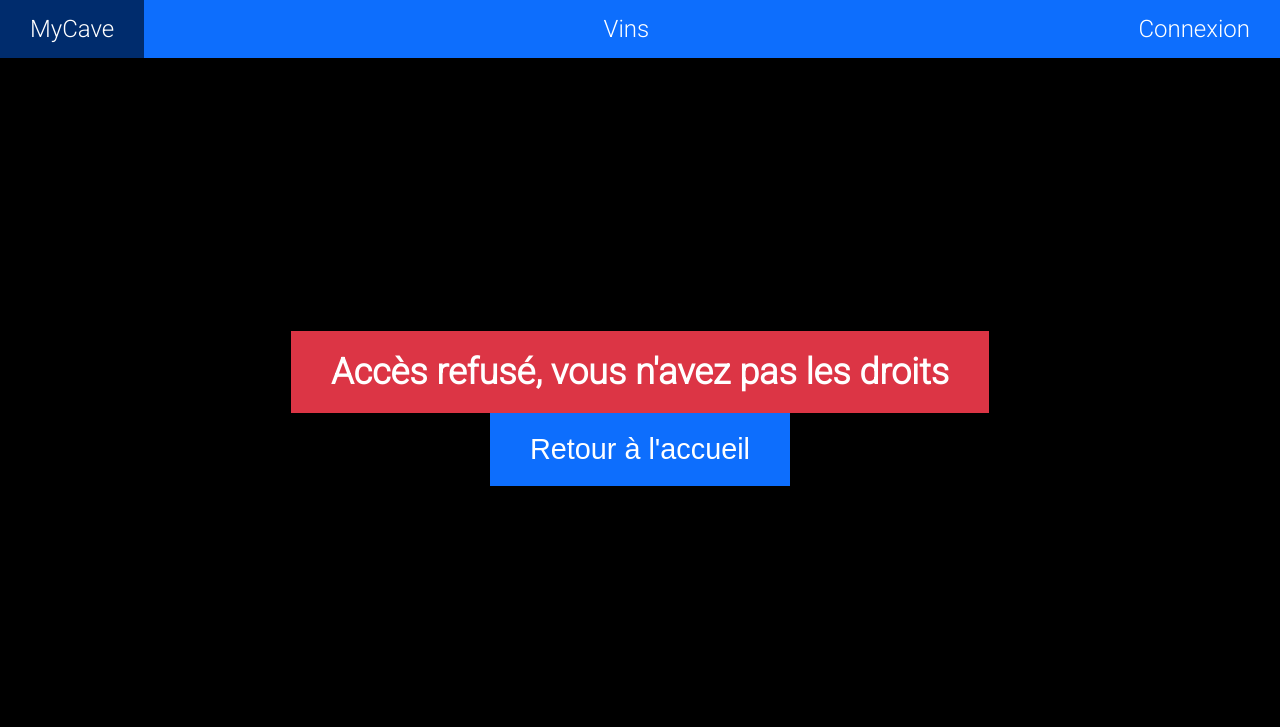
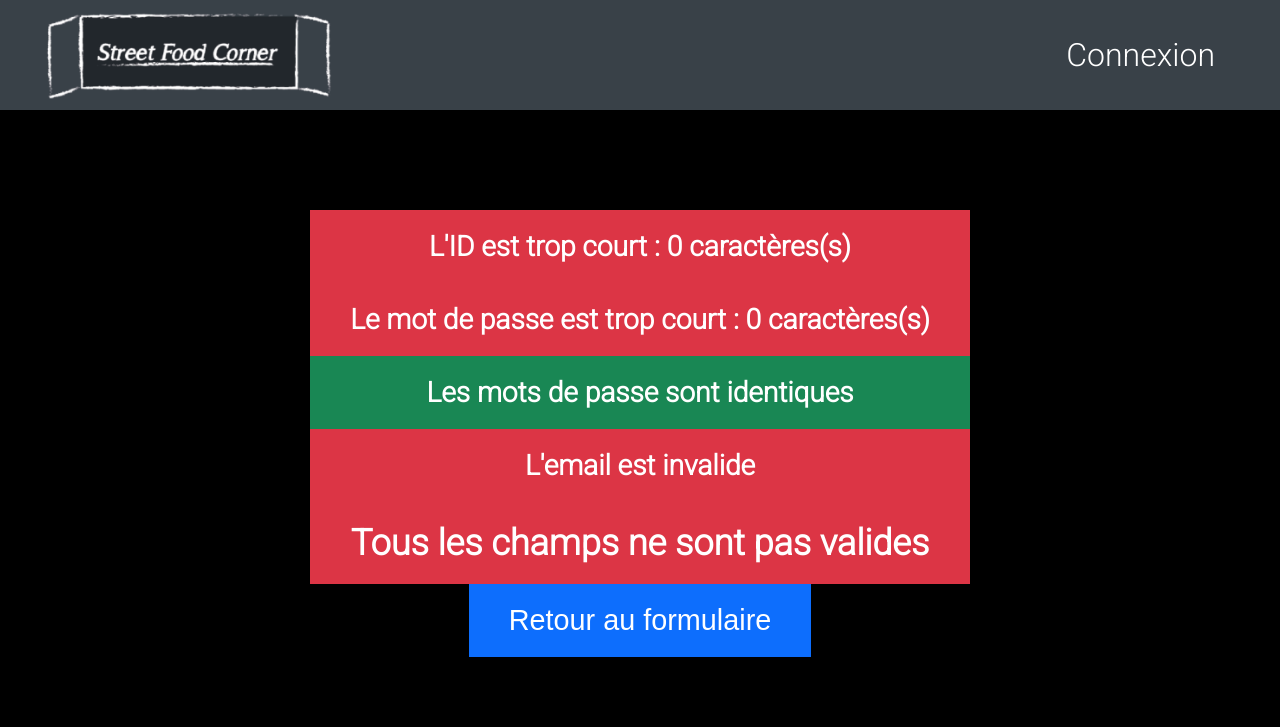
Before and after one commit to Matthieu-renaud/streetfoodcorner, a PHP site: page /validation_ajout_user.php in a window 1280 px wide. Shown: the top 727 px of the page. Run offline with PHP 8.4, Linux system fonts and the light colour scheme; data that the repository does not hold is empty.

Commit message:
ajustement index et tout le tralala

```diff
--- a/assets/css/style.css
+++ b/assets/css/style.css
@@ -9,6 +9,7 @@
   --bordeaux: #631120;
   --white: #ffffff;
   --black: #000000;
+  --gray: #394148;
 }
 
 /* var(--bordeaux) */
@@ -28,6 +29,7 @@ body {
   display: flex;
   align-items: center;
   justify-content: center;
+  flex-direction: column;
   min-height: 80vh
 }
 
@@ -38,13 +40,13 @@ ul {
 
 .menus {
   display: inline;
-  font-size: 1.5rem;
-  padding: 15px 30px;
+  font-size: 2rem;
+  padding: 36px 50px;
 }
 
 .btn:hover,
 .menus:hover {
-  background-color:var(--blue) ;
+  background-color:var(--black) ;
 }
 
 header {
@@ -55,11 +57,18 @@ header {
 }
 
 nav {
-  padding: 15px 0px;
+  padding: 5px 15px;
   display: flex;
   justify-content:space-between;
   align-items: center;
-  background-color: var(--info);
+  background-color: var(--gray);
+}
+
+.logo {
+  background: transparent no-repeat center;
+  background-size: cover;
+  height: 100px;
+  width: 350px;
 }
 
 .connect {
@@ -251,6 +259,7 @@ a {
 }
 
 main {
+  margin-top: 50px;
   display: block;
   text-align: center;
 }
--- a/parts/db_connect.php
+++ b/parts/db_connect.php
@@ -4,6 +4,6 @@ $dsn = 'mysql:dbname=streetfoodcorner;host=127.0.0.1';
 $user = 'root';
 $password = '';
 
-$dbh = new PDO($dsn, $user, $password);
+$req = new PDO($dsn, $user, $password);
 
 ?>
--- a/parts/footer.php
+++ b/parts/footer.php
@@ -1,3 +1,4 @@
+  <br><br>
 
 </body>
 </html>
--- a/parts/header.php
+++ b/parts/header.php
@@ -8,15 +8,26 @@
   <title>Street Food Corner</title>
 </head>
 <body>
-<?php session_start(); ?>
+<?php
+if(!isset($_SESSION['id'])) {
+  session_start();
+}
+?>
 <header>
   <nav>
     <ul class="group_menus">
+      <li>
+        <a href="../pages/index.php">
+          <div class="logo" style="background-image : url(../assets/img/logo.png)"></div>
+        </a>
+      </li>
+    </ul>
+    <ul class="group_menus">
     <?php
       if (isset($_SESSION['id'])) {
-        echo '<li class="menus btn_deco"><a href="./deconnexion.php">Déconnexion</a></li>';
+      echo '<li class="menus btn_deco"><a href="../pages/deconnexion.php">Déconnexion</a></li>';
       } else {
-        echo '<li class="menus btn_co"><a href="./connexion.php">Connexion</a></li>';
+      echo '<li class="menus btn_co"><a href="../pages/connexion.php">Connexion</a></li>';
       }
     ?>
     </ul>
--- a/traitement/validation_ajout_user.php
+++ b/traitement/validation_ajout_user.php
@@ -1,49 +1,8 @@
-<!DOCTYPE html>
-<html lang="en">
-<head>
-  <meta charset="UTF-8">
-  <meta http-equiv="X-UA-Compatible" content="IE=edge">
-  <meta name="viewport" content="width=device-width, initial-scale=1.0">
-  <title>My Cave</title>
-  <link rel="stylesheet" href="./style.css">
-  <link rel="shortcut icon" href="./assets/img/favicon.png" type="image/x-icon">
-</head>
-<body>
+<?php include('../parts/header.php'); ?>
 
-<?php session_start(); ?>
-<header>
-    <nav>
-      <ul class="group_menus">
-        <li class="menus"><a href="./index.php">MyCave</a></li>
-      </ul>
-      <ul class="group_menus">
-        <li class="menus"><a href="./aff_article.php">Vins</a></li>
-        <?php
-        if (isset($_SESSION['id']))
-        echo '<li class="menus"><a href="./ajout_article.php">Ajout</a></li>';
-      ?>
-      </ul>
-      <ul class="group_menus">
-      <?php
-        if (isset($_SESSION['id'])) {
-        echo '<li class="menus btn_deco"><a href="./deconnexion.php">Déconnexion</a></li>';
-        } else {
-        echo '<li class="menus btn_co"><a href="./connexion.php">Connexion</a></li>';
-        }
-      ?>
-      </ul>
-    </nav>
-</header>
 
 <main>
-<?php
-        if (!isset($_SESSION['id'])) {
-          echo "  <div class='alert-container'>";
-          echo "<h2 class=\"error\">Accès refusé, vous n'avez pas les droits</h2>";
-          echo "<button><a href='./index.php'>Retour à l'accueil</a></button></div>";
-        } else {
 
-  ?>
 
   <div class="alert-container">
     <?php
@@ -79,21 +38,30 @@
       echo "<h3 class=\"success\">Les mots de passe sont identiques</h3>";
     }
 
+    $email = htmlspecialchars($_POST['email']);
+    $emailBool= false;
+    if (filter_var($email, FILTER_VALIDATE_EMAIL)){
+      echo "<h3 class=\"success\">L'email est valide</h3>";
+      $emailBool = true;
+    } else {
+      echo "<h3 class=\"error\">L'email est invalide</h3>";
+    }
 
 
 
 
 
-    if($idBool && $mdpBool && $confmdpBool ) {
+    if($idBool && $mdpBool && $confmdpBool && $emailBool ) {
       echo "<h2 class=\"success\">Tous les champs sont valides</h2>";
       $mdpHash = password_hash($mdp, PASSWORD_DEFAULT);
 
-      $req = new PDO('mysql:host=sql11.freemysqlhosting.net;dbname=sql11416774', 'sql11416774', 'pRSWkI6pSn');
-      $sth = $req->prepare('INSERT INTO users (identifiant, mdp) VALUES(:id, :pwd)');
+      include('../parts/db_connect.php');
+      $sth = $req->prepare('INSERT INTO users (identifiant, mdp, email) VALUES(:id, :pwd, :email)');
 
       $sth->execute(array(
         'id' => strip_tags($id),
-        'pwd' => strip_tags($mdpHash)
+        'pwd' => strip_tags($mdpHash),
+        'email' => strip_tags($email)
       ));
 
     } else {
@@ -102,9 +70,8 @@
 
     ?>
   </div>
-  <button><a href="./ajout_user.php">Retour au formulaire</a></button>
+  <button><a href="../pages/ajout_user.php">Retour au formulaire</a></button>
 
-  <?php } ?>
 </main>
 
 
```
Also changed, not shown: other parts of assets/css/style.css (+31 -9 lines), ajout_user.php (deleted, +0 -73 lines), connexion.php (deleted, +0 -53 lines), deconnexion.php (deleted, +0 -56 lines), index.php (deleted, +0 -66 lines), pages/ajout_user.php (added, +32 -0 lines), pages/connexion.php (added, +24 -0 lines), pages/deconnexion.php (added, +20 -0 lines), pages/index.php (added, +46 -0 lines), traitement/validation_connexion.php (+21 -41 lines), assets/img/frites.png (renamed from assets/img/frite.png), assets/img/mozzasticks.png (renamed from assets/img/mozasticks.png), pages/aff_article.php (renamed from aff_article.php), pages/ajout_article.php (renamed from ajout_article.php), 2 more files. Lines whose indentation alone changed are shown as unchanged.
